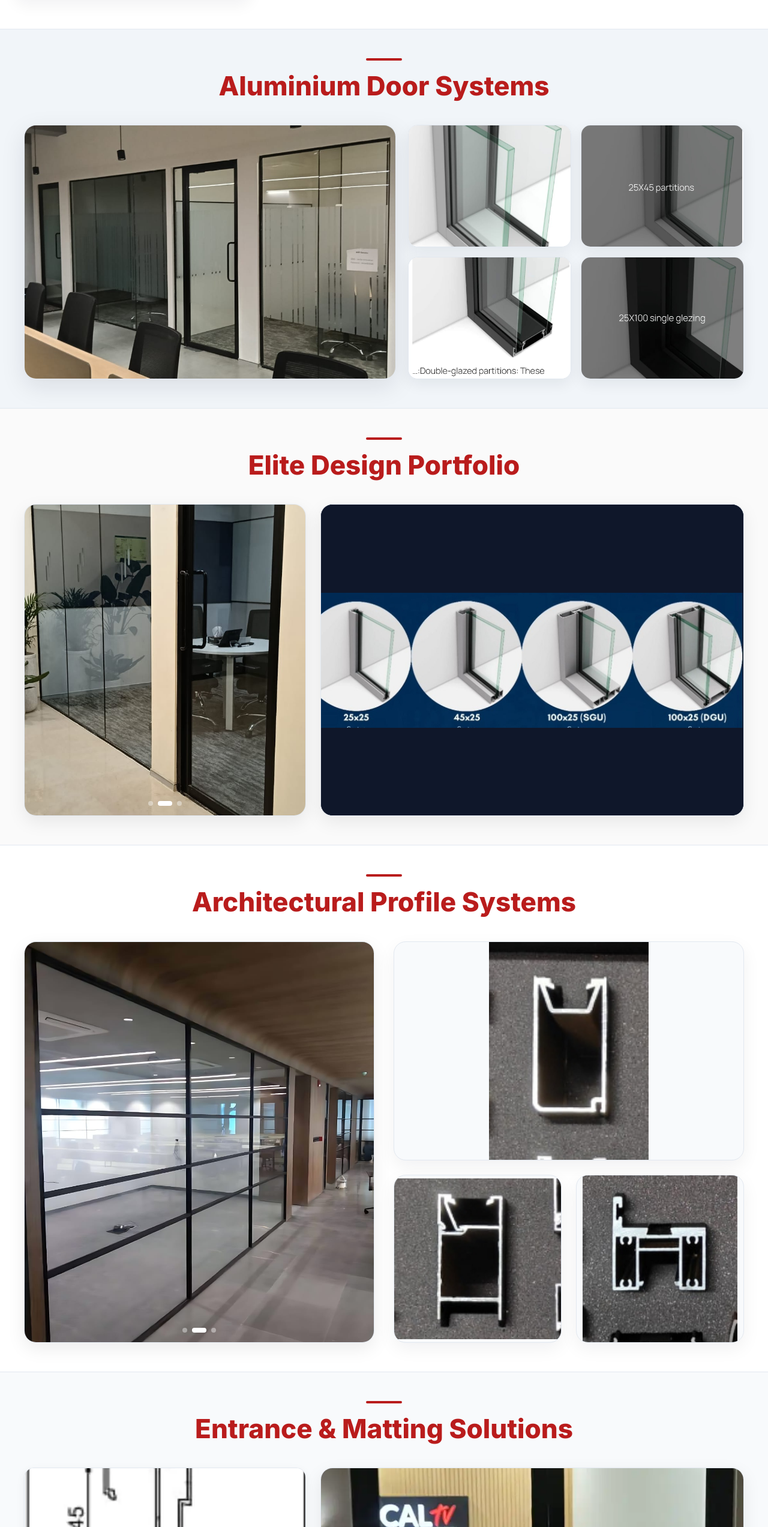
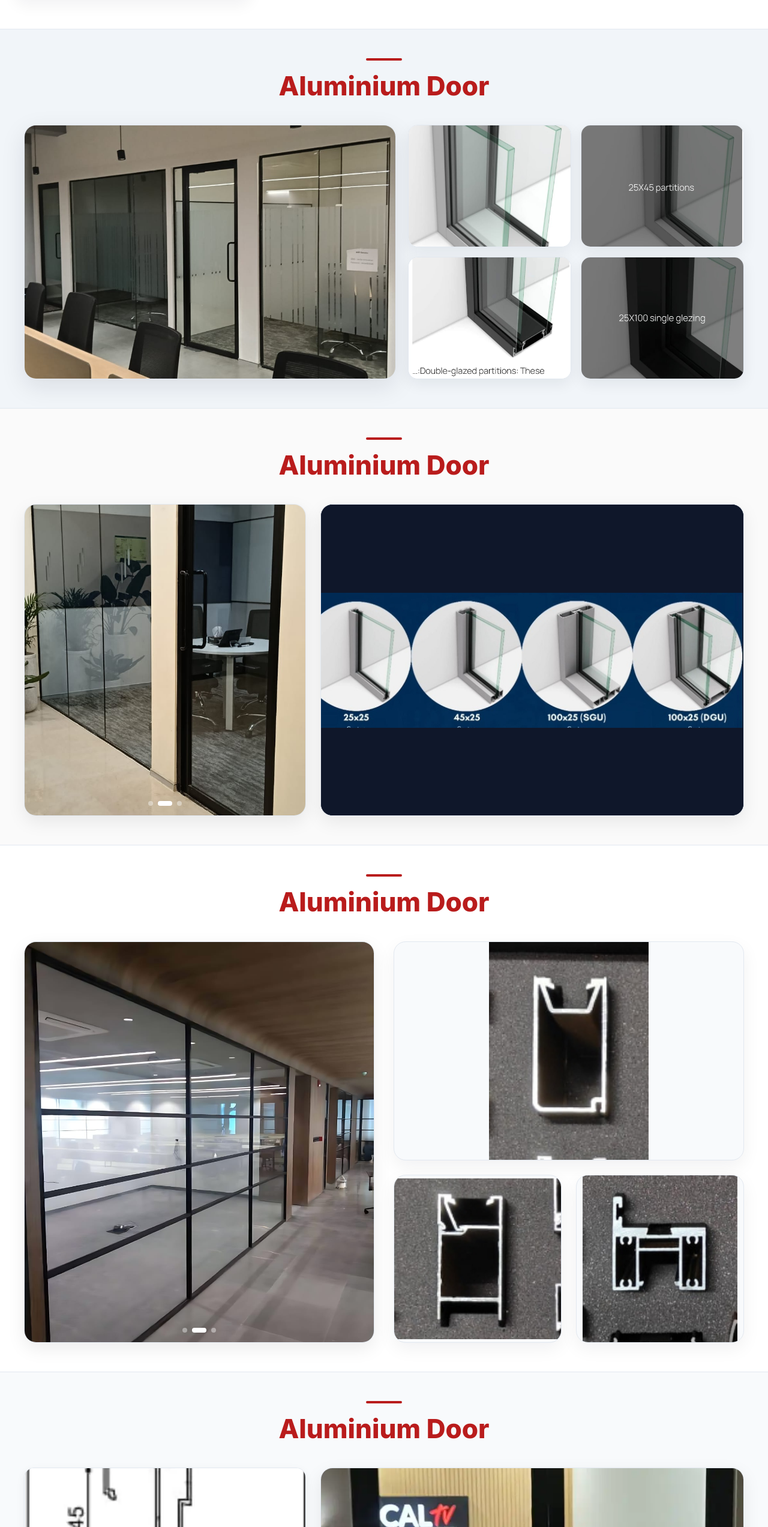
Before and after one commit to digitalsolution360web/raja-project, a Next.js app: page /products in a window 1280 px wide. Shown: the part 1461-4006 px from the top of the page at 60% size. Built offline with nearby package versions, Linux system fonts and the light colour scheme.

Commit message:
new updated

```diff
--- a/app/products/page.tsx
+++ b/app/products/page.tsx
@@ -57,7 +57,7 @@ export default function ProductsPage() {
           <div className="container-main">
             <div className="centered-head">
               <div className="gold-bar" style={{ margin: '0 auto 1rem' }} />
-              <h2 className="section-title">Aluminium Door Systems</h2>
+              <h2 className="section-title">Aluminium Door</h2>
             </div>
             <div className="aluminium-door-grid">
               <div className="aluminium-door-feature">
@@ -79,7 +79,7 @@ export default function ProductsPage() {
           <div className="container-main">
             <div className="centered-head">
               <div className="gold-bar" style={{ margin: '0 auto 1rem' }} />
-              <h2 className="section-title">Elite Design Portfolio</h2>
+              <h2 className="section-title">Aluminium Door</h2>
             </div>
             <div className="premium-showcase-grid">
               <div className="premium-left-gallery">
@@ -97,7 +97,7 @@ export default function ProductsPage() {
           <div className="container-main">
             <div className="centered-head">
               <div className="gold-bar" style={{ margin: '0 auto 1rem' }} />
-              <h2 className="section-title">Architectural Profile Systems</h2>
+              <h2 className="section-title">Aluminium Door</h2>
             </div>
             <div className="comprehensive-dual-grid">
               <div className="comp-dual-column">
@@ -121,7 +121,7 @@ export default function ProductsPage() {
           <div className="container-main">
             <div className="centered-head">
               <div className="gold-bar" style={{ margin: '0 auto 1rem' }} />
-              <h2 className="section-title">Entrance & Matting Solutions</h2>
+              <h2 className="section-title">Aluminium Door</h2>
             </div>
             <div className="entrance-showcase-grid">
               <div className="entrance-right-gallery">
@@ -141,7 +141,7 @@ export default function ProductsPage() {
           <div className="container-main">
             <div className="centered-head">
               <div className="gold-bar" style={{ margin: '0 auto 1rem' }} />
-              <h2 className="section-title">Aerospace Profile Series</h2>
+              <h2 className="section-title">Aluminium Door</h2>
             </div>
             <div className="pp-showcase-grid">
               <div className="pp-showcase-panel pp-showcase-panel--left">
```
